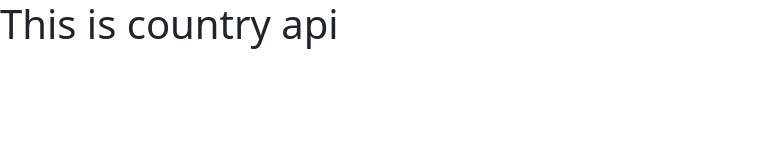
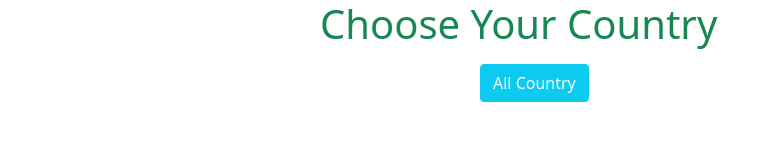
Before and after one commit to Anikroy7/country-api, a plain HTML site: page index.html in a window 1280 px wide. Shown: the whole page, without its empty margins (0-780 px from the left). Drawn offline with nearby package versions, Linux system fonts and the light colour scheme.

Commit message:
load country function added

```diff
--- a/country.js
+++ b/country.js
@@ -1 +1,15 @@
-console.log('connected')
+
+const loadCountry = () => {
+    console.log('Function connected')
+    fetch('https://restcountries.com/v3.1/all')
+        .then(res => res.json())
+        .then(data => displayCountry(data))
+}
+
+const displayCountry = countries => {
+
+    for (const country of countries) {
+        console.log(country);
+
+    }
+}
--- a/index.html
+++ b/index.html
@@ -15,13 +15,18 @@
 
 <body>
 
-    <h1>This is country api</h1>
-    <script src="country.js"></script>
-
+    <main class="w-50 mx-auto">
+        <h1 class="text-success">Choose Your Country</h1>
+        <div class=" mt-3 w-50 mx-auto">
+            <button onclick="loadCountry()" type="button" class="btn btn-info text-white">All Country</button>
+        </div>
+    </main>
     <!-- bootsrap js link -->
     <script src="https://cdn.jsdelivr.net/npm/bootstrap@5.1.3/dist/js/bootstrap.bundle.min.js"
         integrity="sha384-ka7Sk0Gln4gmtz2MlQnikT1wXgYsOg+OMhuP+IlRH9sENBO0LRn5q+8nbTov4+1p"
         crossorigin="anonymous"></script>
+    <!-- external js link -->
+    <script src="country.js"></script>
 </body>
 
 </html>
```
